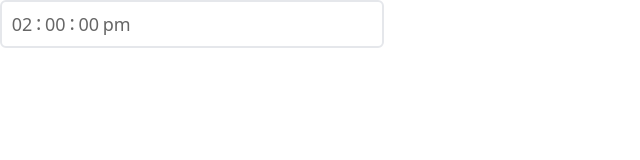
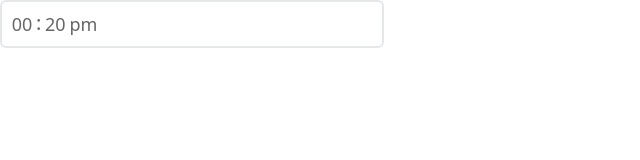
Before and after one commit to Abulkosim/picker, a Vue app: page / in a window 1280 px wide. Shown: the top 160 px of the page, without its empty margins (0-640 px from the left). Built offline with nearby package versions, Linux system fonts and the light colour scheme.

Commit message:
component parts

```diff
--- a/src/App.vue
+++ b/src/App.vue
@@ -1,5 +1,5 @@
 <template>
-  <TimePicker format="12" seconds min="7200" max="7200" class="m-5" />
+  <TimePicker format="12" second min="1215" class="m-5" />
 </template>
 
 <script setup lang="ts">
```
Also changed, not shown: src/components/TimePicker.vue (line endings or trailing spaces).
